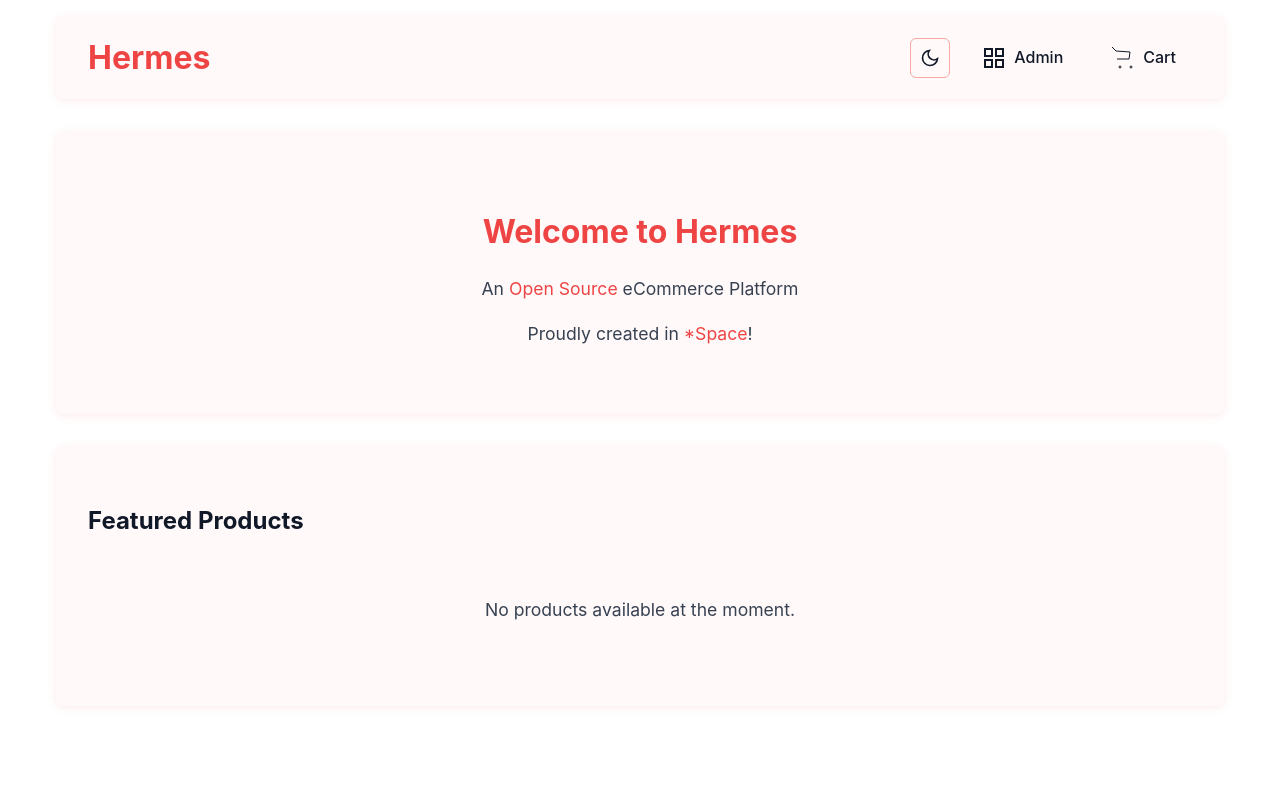
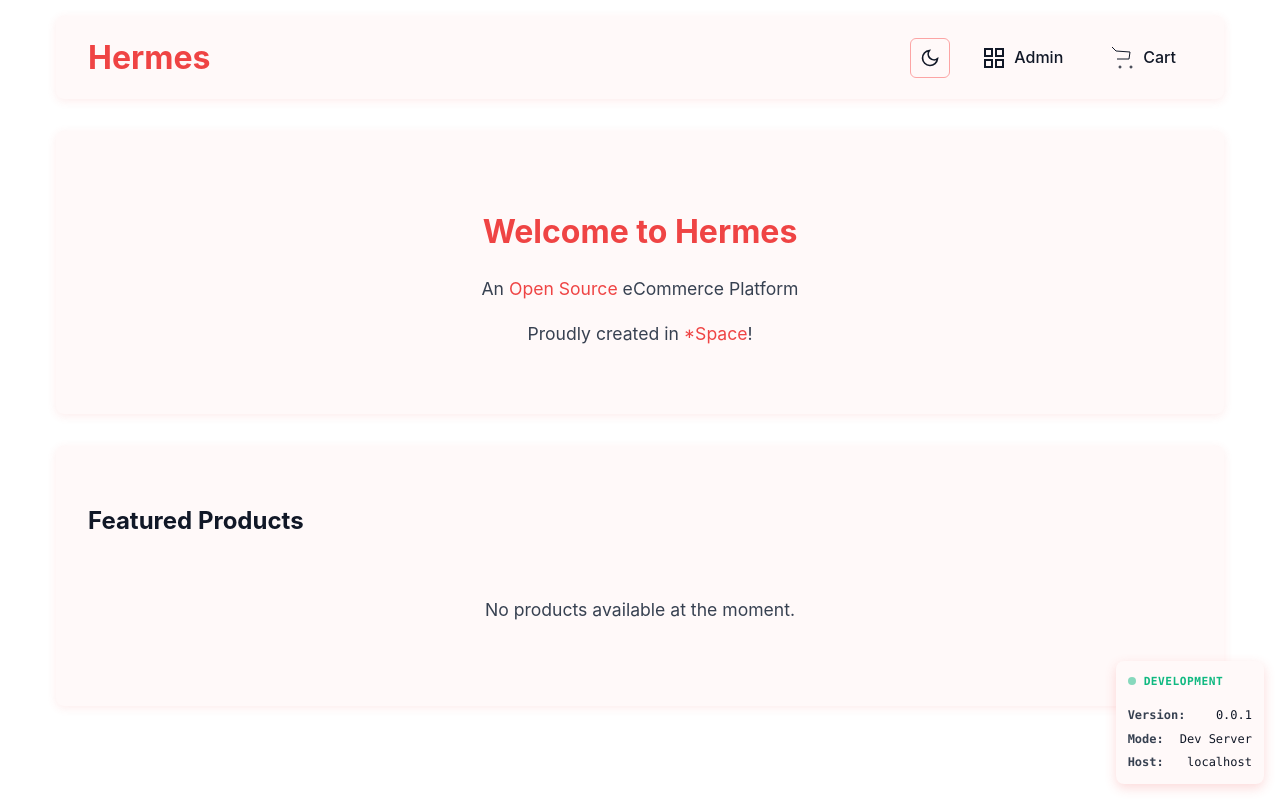
Before and after one commit to starspacegroup/hermes, a SvelteKit app: page / in a window 1280 px wide. Built offline with nearby package versions, Linux system fonts and the light colour scheme.

Commit message:
feat: add BuildInfo component to display environment details

```diff
--- /dev/null
+++ b/src/lib/components/BuildInfo.svelte
@@ -0,0 +1,165 @@
+<script lang="ts">
+  import { dev } from '$app/environment';
+  import { browser } from '$app/environment';
+
+  // Determine environment
+  let environment: string = 'production';
+  let buildTime: string = new Date().toISOString();
+  let version: string = '0.0.1';
+
+  if (dev) {
+    environment = 'development';
+  } else if (browser) {
+    // In production build, check if we're on a preview URL
+    // Cloudflare Pages preview deployments typically have a pattern like:
+    // <hash>.<project>.pages.dev or <branch>.<project>.pages.dev
+    const hostname = window.location.hostname;
+    if (hostname.includes('.pages.dev') && !hostname.startsWith('hermes.pages.dev')) {
+      environment = 'preview';
+    }
+  }
+
+  // Only show in dev or preview
+  $: shouldShow = environment === 'development' || environment === 'preview';
+
+  function getEnvironmentColor(env: string): string {
+    switch (env) {
+      case 'development':
+        return '#10b981'; // Green
+      case 'preview':
+        return '#f59e0b'; // Orange
+      default:
+        return '#6366f1'; // Purple
+    }
+  }
+</script>
+
+{#if shouldShow}
+  <div class="build-info" style="--env-color: {getEnvironmentColor(environment)}">
+    <div class="build-info-content">
+      <div class="env-badge" title="Environment">
+        <span class="env-indicator"></span>
+        {environment.toUpperCase()}
+      </div>
+      <div class="build-details">
+        <div class="detail-row">
+          <span class="label">Version:</span>
+          <span class="value">{version}</span>
+        </div>
+        <div class="detail-row">
+          <span class="label">Mode:</span>
+          <span class="value">{dev ? 'Dev Server' : 'Build'}</span>
+        </div>
+        {#if browser}
+          <div class="detail-row">
+            <span class="label">Host:</span>
+            <span class="value">{window.location.hostname}</span>
+          </div>
+        {/if}
+      </div>
+    </div>
+  </div>
+{/if}
+
+<style>
+  .build-info {
+    position: fixed;
+    bottom: 1rem;
+    right: 1rem;
+    background: var(--color-bg-primary);
+    border: 1px solid var(--color-border);
+    border-radius: 8px;
+    padding: 0.75rem;
+    box-shadow: 0 4px 12px var(--color-shadow-medium);
+    font-family: 'Monaco', 'Menlo', 'Courier New', monospace;
+    font-size: 0.75rem;
+    z-index: 9999;
+    max-width: 280px;
+    transition:
+      opacity 0.3s ease,
+      transform 0.3s ease;
+  }
+
+  .build-info:hover {
+    transform: translateY(-2px);
+    box-shadow: 0 6px 16px var(--color-shadow-medium);
+  }
+
+  .build-info-content {
+    display: flex;
+    flex-direction: column;
+    gap: 0.5rem;
+  }
+
+  .env-badge {
+    display: flex;
+    align-items: center;
+    gap: 0.5rem;
+    font-weight: 700;
+    font-size: 0.7rem;
+    letter-spacing: 0.5px;
+    color: var(--env-color);
+    padding-bottom: 0.5rem;
+    border-bottom: 1px solid var(--color-border);
+  }
+
+  .env-indicator {
+    width: 8px;
+    height: 8px;
+    border-radius: 50%;
+    background-color: var(--env-color);
+    animation: pulse 2s ease-in-out infinite;
+  }
+
+  @keyframes pulse {
+    0%,
+    100% {
+      opacity: 1;
+    }
+    50% {
+      opacity: 0.5;
+    }
+  }
+
+  .build-details {
+    display: flex;
+    flex-direction: column;
+    gap: 0.25rem;
+  }
+
+  .detail-row {
+    display: flex;
+    justify-content: space-between;
+    gap: 1rem;
+  }
+
+  .label {
+    color: var(--color-text-secondary);
+    font-weight: 600;
+  }
+
+  .value {
+    color: var(--color-text-primary);
+    font-weight: 400;
+    text-align: right;
+    word-break: break-all;
+  }
+
+  @media (max-width: 768px) {
+    .build-info {
+      bottom: 0.5rem;
+      right: 0.5rem;
+      max-width: 200px;
+      padding: 0.5rem;
+      font-size: 0.65rem;
+    }
+
+    .env-badge {
+      font-size: 0.65rem;
+    }
+
+    .detail-row {
+      gap: 0.5rem;
+    }
+  }
+</style>
--- a/src/routes/+layout.svelte
+++ b/src/routes/+layout.svelte
@@ -4,6 +4,7 @@
   import { themeStore } from '../lib/stores/theme.ts';
   import ThemeToggle from '../lib/components/ThemeToggle.svelte';
   import ToastContainer from '../lib/components/ToastContainer.svelte';
+  import BuildInfo from '../lib/components/BuildInfo.svelte';
   import { onMount } from 'svelte';
   import { page } from '$app/stores';
 
@@ -56,6 +57,7 @@
 </main>
 
 <ToastContainer />
+<BuildInfo />
 
 <style>
   :global(body) {
```
Also changed, not shown: 1 other file (tests, documents, lock files or other folders).
